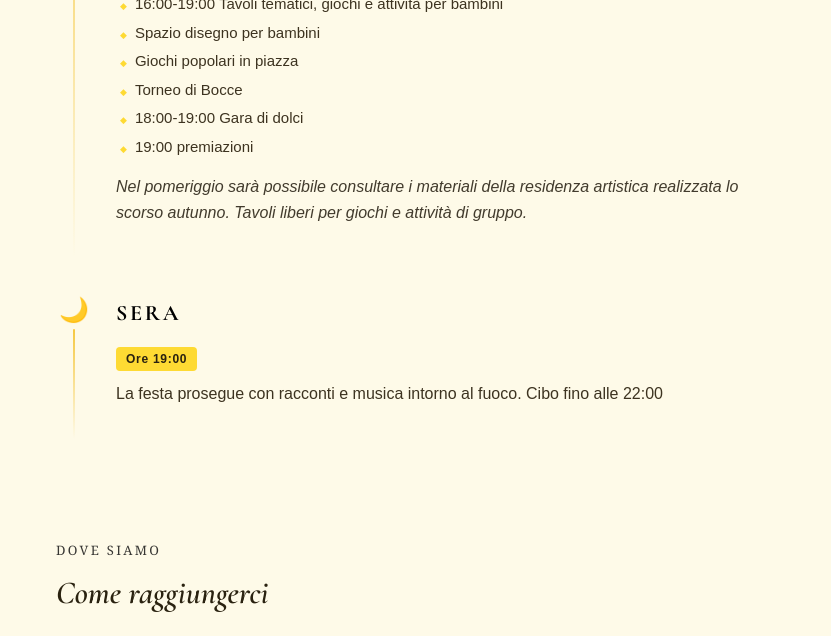
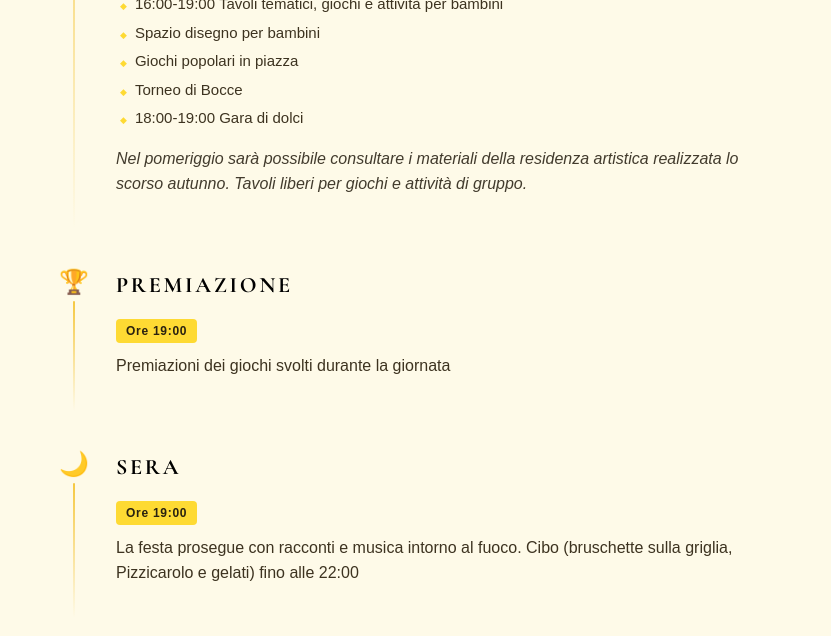
Before and after one commit to kiracolci/Copialascuola, a React (Vite) app: page /Festa in a window 1280 px wide. Shown: the part 1380-2016 px from the top of the page, without its empty margins (224-1055 px from the left). Built offline with nearby package versions, Linux system fonts and the light colour scheme.

Commit message:
fix Festa.css import case

```diff
--- a/src/Pages/Festa.tsx
+++ b/src/Pages/Festa.tsx
@@ -24,7 +24,6 @@ const schedule = [
           "Giochi popolari in piazza",
           "Torneo di Bocce",
           "18:00-19:00 Gara di dolci",
-          "19:00 premiazioni",
         ],
       },
       {
@@ -34,13 +33,21 @@ const schedule = [
       },
     ],
   },
+
+  {
+    period: "Premiazione",
+    icon: "🏆",
+    items: [
+      { time: "Ore 19:00", desc: "Premiazioni dei giochi svolti durante la giornata" },
+    ],
+  },
   {
     period: "Sera",
     icon: "🌙",
     items: [
       {
         time: "Ore 19:00",
-        desc: "La festa prosegue con racconti e musica intorno al fuoco. Cibo fino alle 22:00",
+        desc: "La festa prosegue con racconti e musica intorno al fuoco. Cibo (bruschette sulla griglia, Pizzicarolo e gelati) fino alle 22:00",
       },
     ],
   },
```
